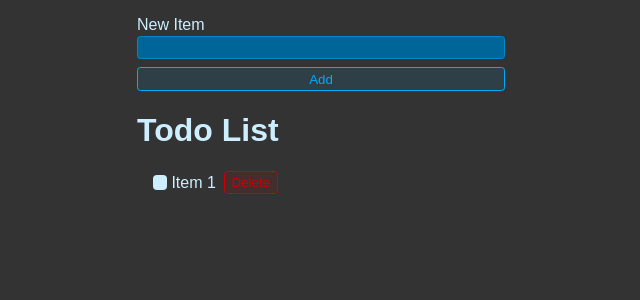
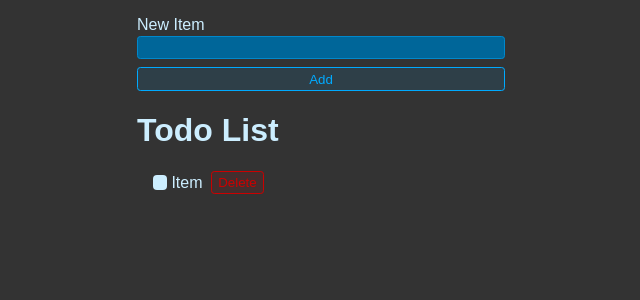
Before and after one commit to mmartins23/todo-list-react, a React (Create React App) app: page / in a window 1280 px wide. Shown: the top 300 px of the page, without its empty margins (319-959 px from the left). Built offline with nearby package versions, Linux system fonts and the light colour scheme.

Commit message:
JSX is complete

```diff
--- a/src/App.js
+++ b/src/App.js
@@ -16,7 +16,7 @@ function App() {
         <li>
           <label>
             <input type='checkbox'/>
-            Item 1
+            Item
           </label>
           <button className='btn btn-danger'>Delete</button>
         </li>
```
